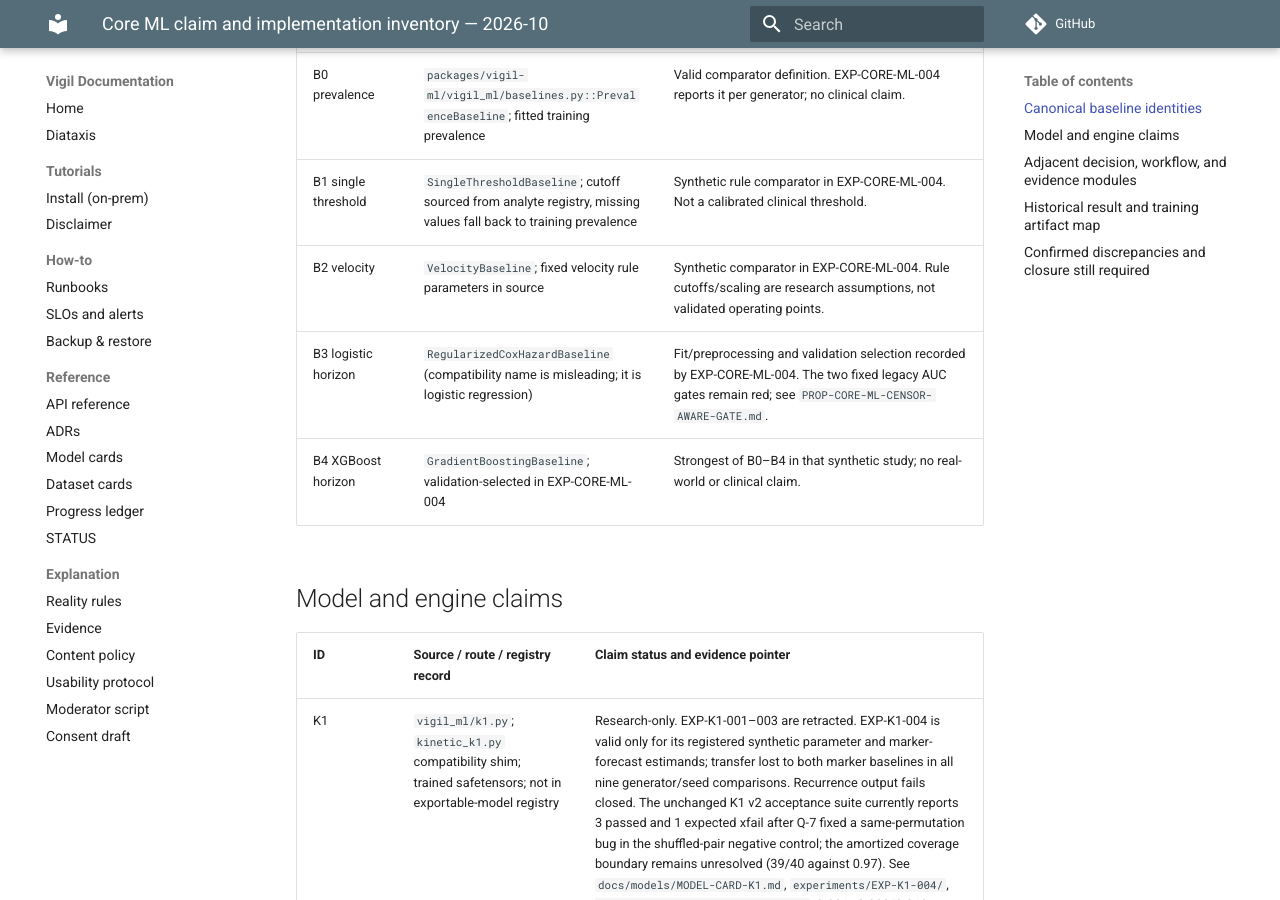
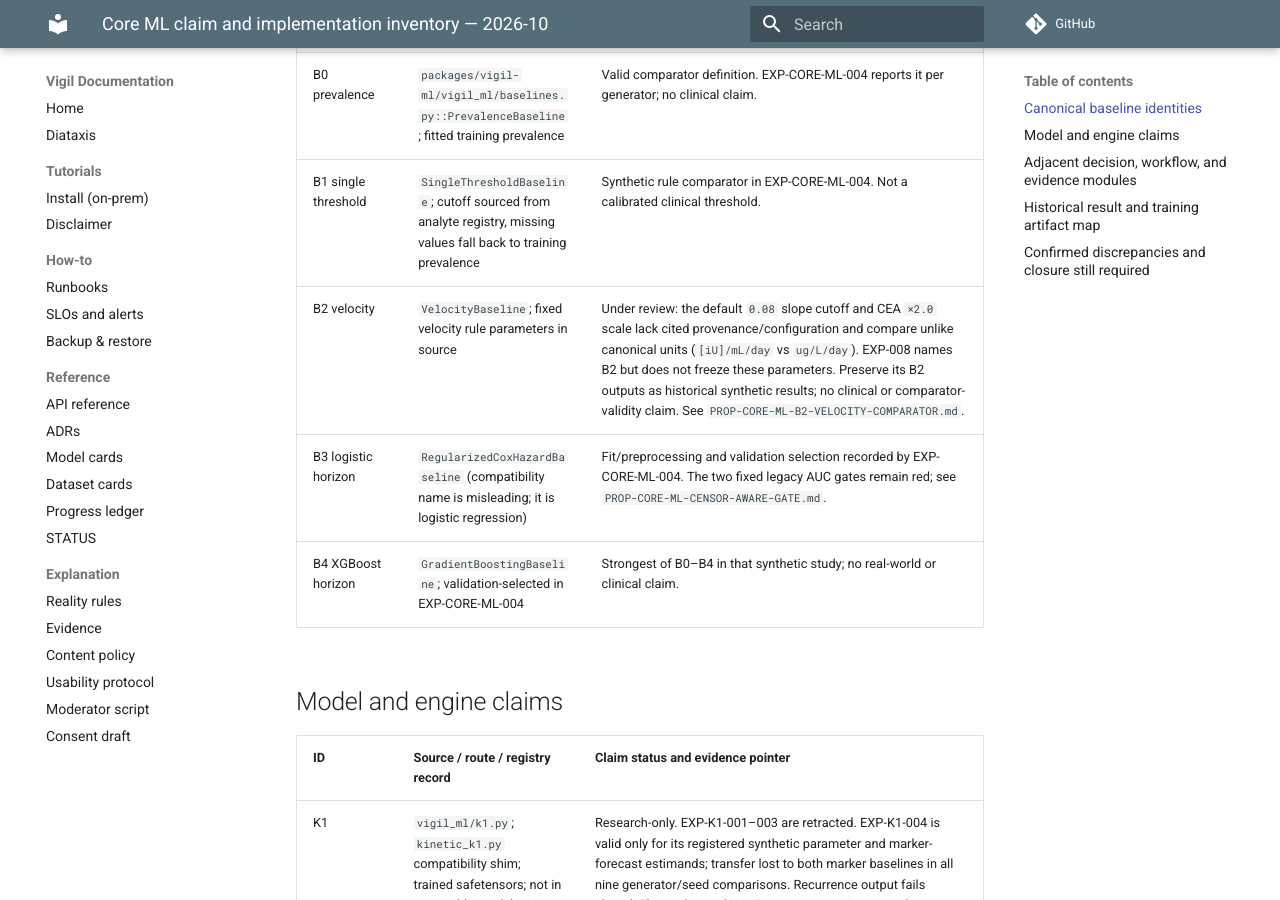
Before and after one commit to gasthecreator/vigil, an MkDocs documentation site: the page built from docs/audits/CORE-ML-CLAIMS-INVENTORY-2026-10.md, in a window 1280 px wide and 900 px high, scrolled down 450 px. Built offline with MkDocs 1.6.1 and Material for MkDocs 9.7.7, drawn with Linux system fonts in a browser that asks for light colours; comment, search, counter and statistics services are not loaded; some of the changed text lies outside the part shown.

Commit message:
docs(audit): flag B2 velocity comparator defects

```diff
--- a/docs/audits/CORE-ML-CLAIMS-INVENTORY-2026-10.md
+++ b/docs/audits/CORE-ML-CLAIMS-INVENTORY-2026-10.md
@@ -10,7 +10,7 @@ The data, training, serving, and report entrypoint map is in [`CORE-ML-ENTRYPOIN
 |---|---|---|
 | B0 prevalence | `packages/vigil-ml/vigil_ml/baselines.py::PrevalenceBaseline`; fitted training prevalence | Valid comparator definition. EXP-CORE-ML-004 reports it per generator; no clinical claim. |
 | B1 single threshold | `SingleThresholdBaseline`; cutoff sourced from analyte registry, missing values fall back to training prevalence | Synthetic rule comparator in EXP-CORE-ML-004. Not a calibrated clinical threshold. |
-| B2 velocity | `VelocityBaseline`; fixed velocity rule parameters in source | Synthetic comparator in EXP-CORE-ML-004. Rule cutoffs/scaling are research assumptions, not validated operating points. |
+| B2 velocity | `VelocityBaseline`; fixed velocity rule parameters in source | Under review: the default `0.08` slope cutoff and CEA `×2.0` scale lack cited provenance/configuration and compare unlike canonical units (`[iU]/mL/day` vs `ug/L/day`). EXP-008 names B2 but does not freeze these parameters. Preserve its B2 outputs as historical synthetic results; no clinical or comparator-validity claim. See `PROP-CORE-ML-B2-VELOCITY-COMPARATOR.md`. |
 | B3 logistic horizon | `RegularizedCoxHazardBaseline` (compatibility name is misleading; it is logistic regression) | Fit/preprocessing and validation selection recorded by EXP-CORE-ML-004. The two fixed legacy AUC gates remain red; see `PROP-CORE-ML-CENSOR-AWARE-GATE.md`. |
 | B4 XGBoost horizon | `GradientBoostingBaseline`; validation-selected in EXP-CORE-ML-004 | Strongest of B0–B4 in that synthetic study; no real-world or clinical claim. |
 
@@ -77,3 +77,4 @@ These modules are not all predictive ML. They are included because their outputs
 7. M10's `QualityAuditResponse.synthetic` was hard-coded true, including for audits derived from facility database records; the quality page did not identify the data source alongside its metrics. The response now takes an explicit source flag, its OpenAPI/TypeScript contracts require that field, and the page labels benchmark versus facility results. API provenance tests and contract drift checks pass. This corrects source labeling but does not validate the M10 audit estimand or close F/G.
 8. M1's two model cards do not match `organ_susceptibility.py`'s prior values, interval calculation, missing-subtype behavior, age/stage adjustments, evidence badge, or measured runtime provenance. The API's older stored M1 output has already been quarantined, but the public package class and unit/M4 fixtures remain callable. This inventory records the mismatch; M1 source, card, and fixture disposition remains open under F/G.
 9. The historical leakage-delta producer remained executable after source changes and its output could be overwritten. Q-7 now removes the simulator export's public `legacy_leaky` mode and replaces the old producer with a stub; tests prove the old JSON bytes are preserved. The historical result still requires package G reconciliation against its original source SHA and data semantics.
+10. `VelocityBaseline` compares CA 15-3 and CEA slopes after multiplying CEA by an undocumented `2.0`, then applies an undocumented `0.08` cutoff to both. The canonical analyte units differ, and EXP-CORE-ML-008 did not preregister these B2 parameters. The synthetic result remains reproducible, but B2 is not valid clinical or comparator-selection evidence until overseer disposition and a new preregistered specification; see `PROP-CORE-ML-B2-VELOCITY-COMPARATOR.md`.
```
Also changed, not shown: docs/PROGRESS.md (+2 -0 lines), docs/audits/CORE-ML-ENTRYPOINT-CROSSWALK-2026-10.md (+1 -1 lines), docs/audits/CORE-ML-REPAIR-PLAN-2026-10.md (+1 -0 lines), docs/proposals/PROP-CORE-ML-B2-VELOCITY-COMPARATOR.md (added, +30 -0 lines).
